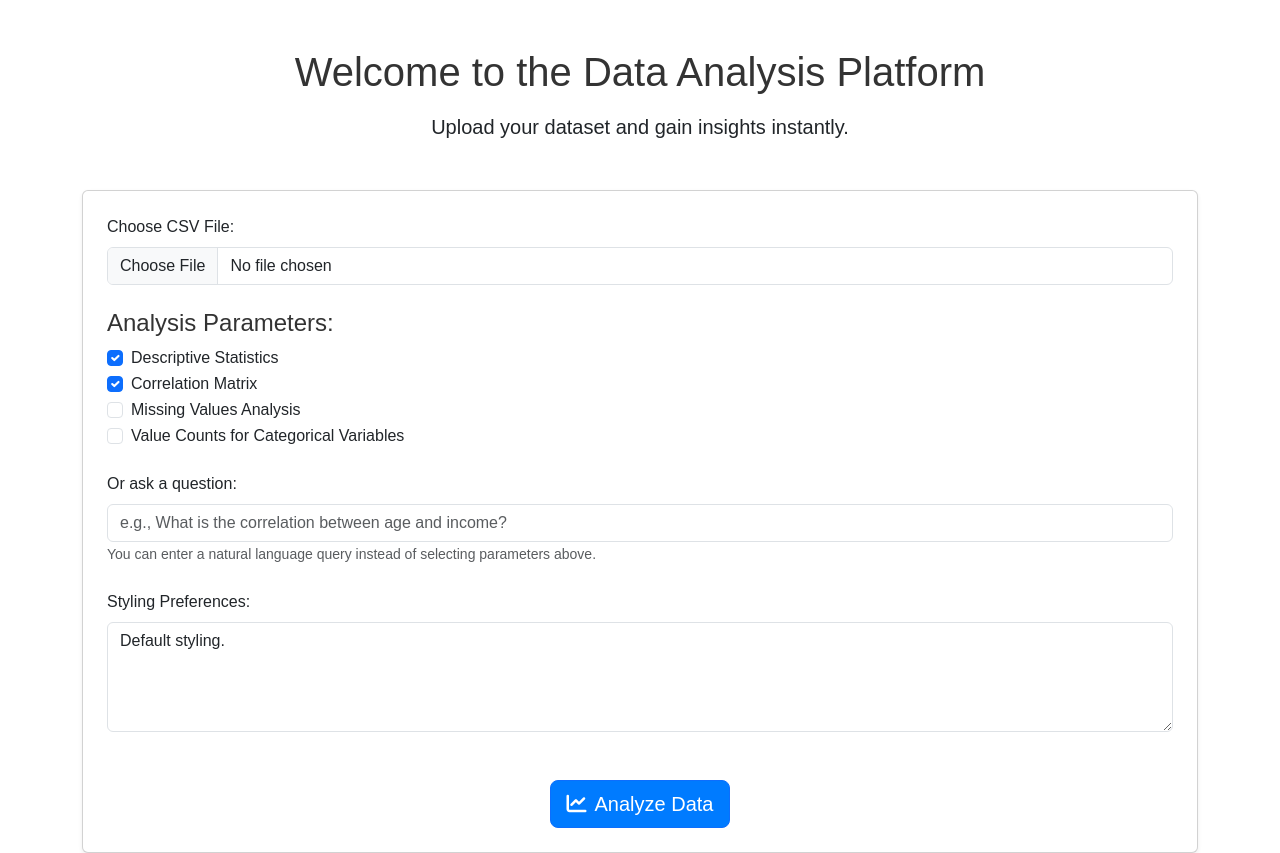
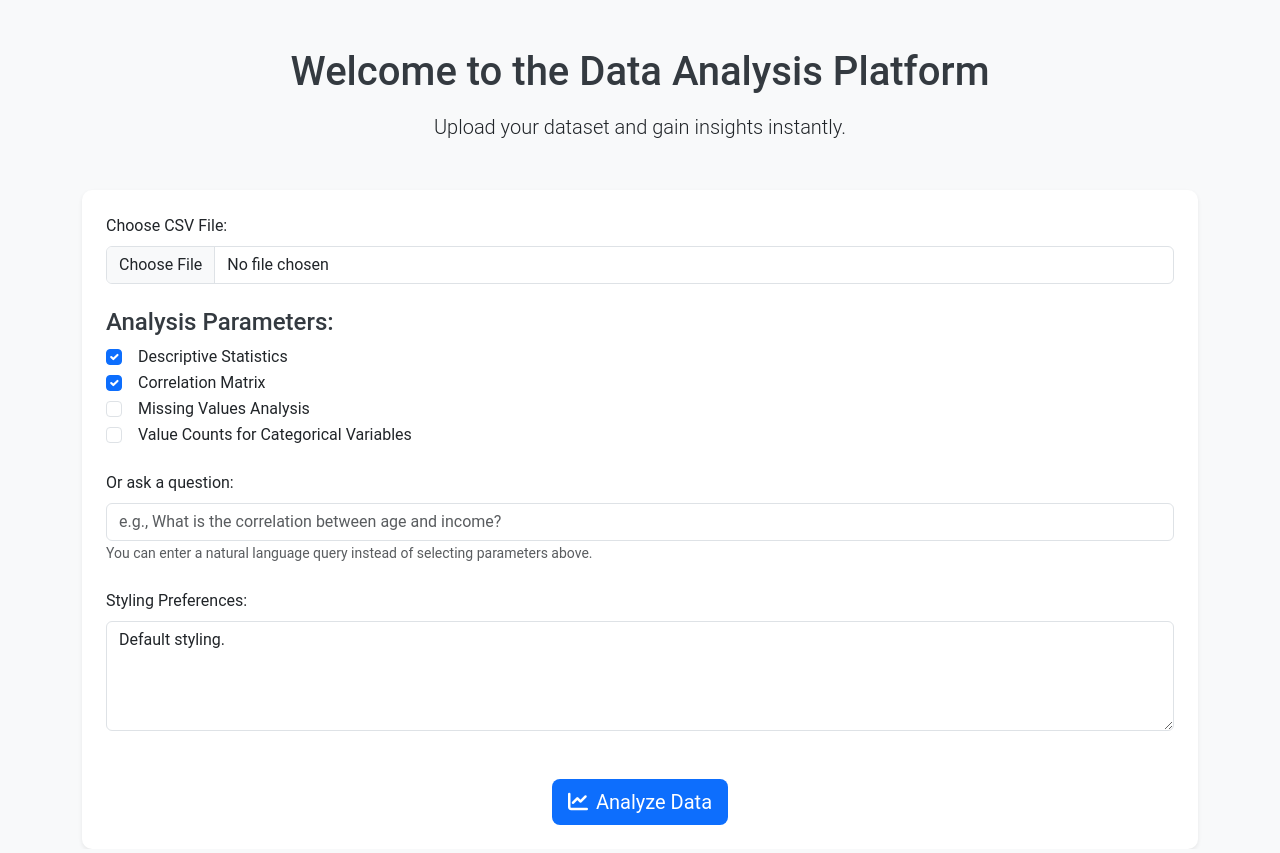
Before and after one commit to Engmhabib/AI-Powered-Data-Analysis-Platform-with-AnalytIQ, a Flask app: page / in a window 1280 px wide. After the commit the page ends 825 px from the top, so only its background shows below. Run offline with Flask 2, Linux system fonts and the light colour scheme.

Commit message:
Update styles.css

```diff
--- a/static/css/styles.css
+++ b/static/css/styles.css
@@ -1,15 +1,16 @@
 /* static/css/styles.css */
 
 body {
-    font-family: Arial, sans-serif;
+    font-family: 'Roboto', sans-serif;
+    background-color: #f8f9fa;
 }
 
 h1, h2, h3, h4 {
-    color: #333;
+    color: #343a40;
 }
 
 .nav-tabs .nav-link.active {
-    background-color: #007bff;
+    background-color: #0d6efd;
     color: white !important;
 }
 
@@ -19,7 +20,17 @@ h1, h2, h3, h4 {
 }
 
 .btn-primary {
-    background-color: #007bff;
+    background-color: #0d6efd;
+    border: none;
+}
+
+.btn-secondary {
+    background-color: #6c757d;
+    border: none;
+}
+
+.btn:hover {
+    opacity: 0.9;
 }
 
 .alert-warning {
@@ -39,3 +50,45 @@ a {
 a.btn-secondary {
     color: white;
 }
+
+.card {
+    border: none;
+    border-radius: 10px;
+}
+
+.form-check-label {
+    margin-left: 0.5rem;
+}
+
+.table-striped tbody tr:nth-of-type(odd) {
+    background-color: rgba(0, 0, 0, 0.05);
+}
+
+.table-dark th {
+    background-color: #343a40;
+    color: white;
+}
+
+.mt-5 {
+    margin-top: 3rem !important;
+}
+
+.mt-4 {
+    margin-top: 1.5rem !important;
+}
+
+.mt-3 {
+    margin-top: 1rem !important;
+}
+
+.mb-3 {
+    margin-bottom: 1rem !important;
+}
+
+.mb-4 {
+    margin-bottom: 1.5rem !important;
+}
+
+.shadow-sm {
+    box-shadow: 0 .125rem .25rem rgba(0,0,0,.075)!important;
+}
```
